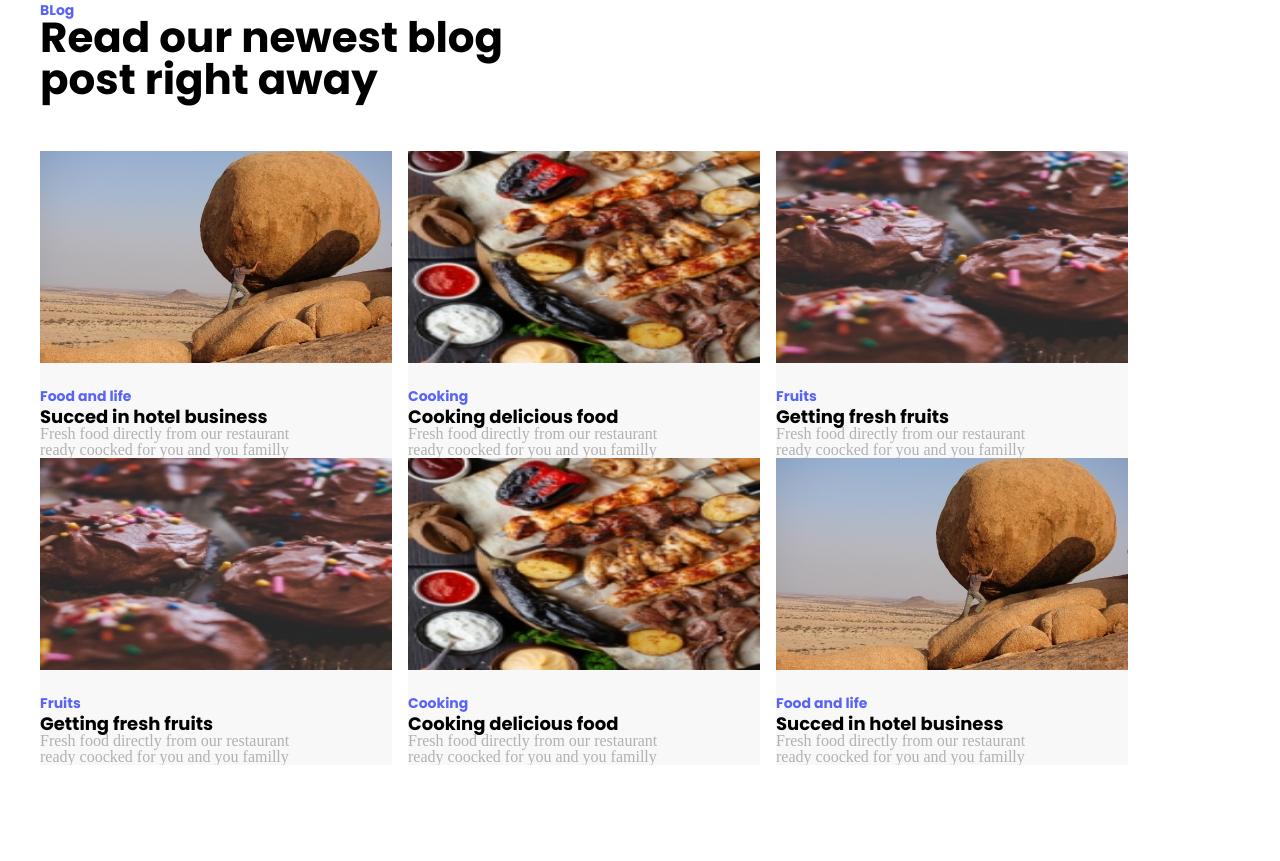
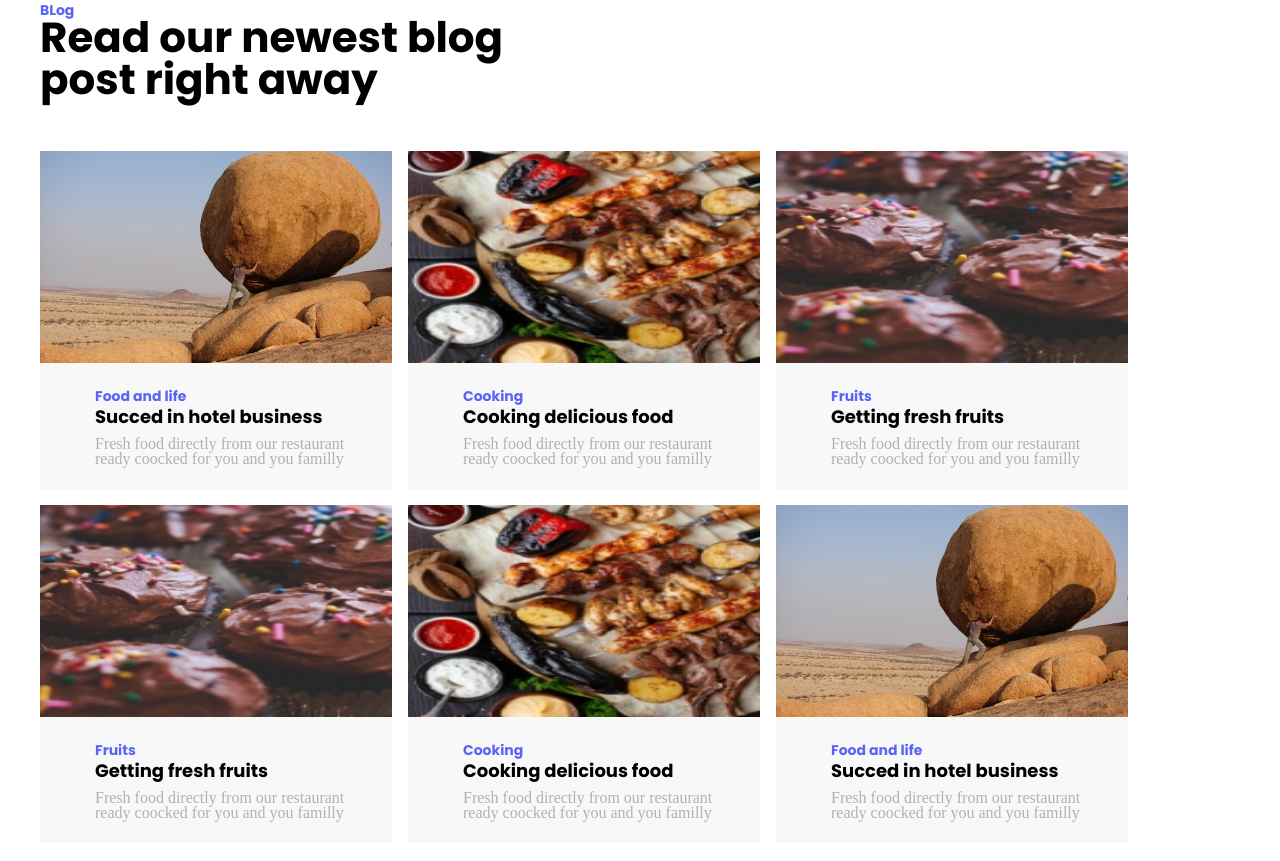
Before and after one commit to anirogava/Ani-Rogava-Lesson-5, a plain HTML site: page index.html in a window 1280 px wide. Shown: the part 721-1582 px from the top of the page. Before the commit the page ends 1486 px from the top, so only its background shows below. Drawn offline with Linux system fonts and the light colour scheme; a web font is replaced by a local one.

Commit message:
add style

```diff
--- a/css/style.css
+++ b/css/style.css
@@ -70,27 +70,13 @@
 	float: left;
 	background-color: #F8F8F8;
 	width: 352px;
-
+    margin-right: 16px;
 
 }
 .block2{
 	float: left;
 	background-color: #F8F8F8;
 	width: 352px;
-
-}
-.block1::after{
-	margin-right: 16px;
-	content: '';
-	clear: both;
-	display: block;
-
-}
-.block2::after{
-	content: '';
-	clear: both;
-	display: block;
-
 }
 .image2{
 	height: 212px;
@@ -107,22 +93,38 @@
 	font-family: 'Poppins';
 	font-weight: bold;
 	color: #5863F8;
-	margin-top: 23px;
+	margin-bottom: 5px;
 }
 .title4{
 	font-size: 18px;
 	font-family: 'Poppins';
 	font-weight: 600;
-	margin-top: 5px;
+	margin-bottom: 10px;
+
 }
 .paragraph1{
 	width: 260px;
 	font-family: 'Poppins';
 	font-weight: 300;
 	color: #B1B1B1;
+	line-height: 15px;
+
 
 }
 
-.box4{
-	margin-top: 16px;
+.box4::after{
+	content: '';
+	clear: both;
+	display: block;
+	margin-bottom: 87px;
+
 }
+.box3::after{
+	content: '';
+	clear: both;
+	display: block;
+	margin-bottom: 16px;
+}
+.decription1{
+	margin: 23px 55px 23px 55px;
+}
--- a/index.html
+++ b/index.html
@@ -65,41 +65,53 @@
 			<div class="box3">
 				<div class="block1 left-block2">
 					<img src="img/img3.jpg" alt="Image" class="image2">
+					<div class="decription1">
 						<h4 class="title3">Food and life</h4>
 						<h3 class="title4">Succed in hotel business</h3>
 						<p class="paragraph1">Fresh food directly from our restaurant ready coocked for you and you familly</p>
 					</div>
+				</div>
 					<div class="block1 middle-block">
 						<img src="img/img2.jpg" alt="Image" class="image2">
+						<div class="decription1">
 							<h4 class="title3">Cooking</h4>
 							<h3 class="title4">Cooking delicious food</h3>
 							<p class="paragraph1">Fresh food directly from our restaurant ready coocked for you and you familly</p>
 						</div>
+					</div>
 					<div class="block1">
 						<img src="img/img1.jpg" alt="Image" class="image2">
+						<div class="decription1">
 							<h4 class="title3">Fruits</h4>
 							<h3 class="title4">Getting fresh fruits</h3>
 							<p class="paragraph1">Fresh food directly from our restaurant ready coocked for you and you familly</p>
 						</div>
 					</div>
+				</div>
 				<div class="box4">
 					<div class="block2 left-block2">
 						<img src="img/img1.jpg" alt="Image" class="image2">
+						<div class="decription1">
 							<h4 class="title3">Fruits</h4>
 							<h3 class="title4">Getting fresh fruits</h3>
 							<p class="paragraph1">Fresh food directly from our restaurant ready coocked for you and you familly</p>
 						</div>
+					</div>
 					<div class="block2 middle-block">
 						<img src="img/img2.jpg" alt="Image" class="image2">
+						<div class="decription1">
 							<h4 class="title3">Cooking</h4>
 							<h3 class="title4">Cooking delicious food</h3>
 							<p class="paragraph1">Fresh food directly from our restaurant ready coocked for you and you familly</p>
 						</div>
+					</div>
 					<div class="block2">
 						<img src="img/img3.jpg" alt="Image" class="image2">
+						<div class="decription1">
 							<h4 class="title3">Food and life</h4>
 							<h3 class="title4">Succed in hotel business</h3>
 							<p class="paragraph1">Fresh food directly from our restaurant ready coocked for you and you familly</p>
+						</div>
 					</div>
 				</div>
 		</div>
```
Lines whose indentation alone changed are shown as unchanged.
